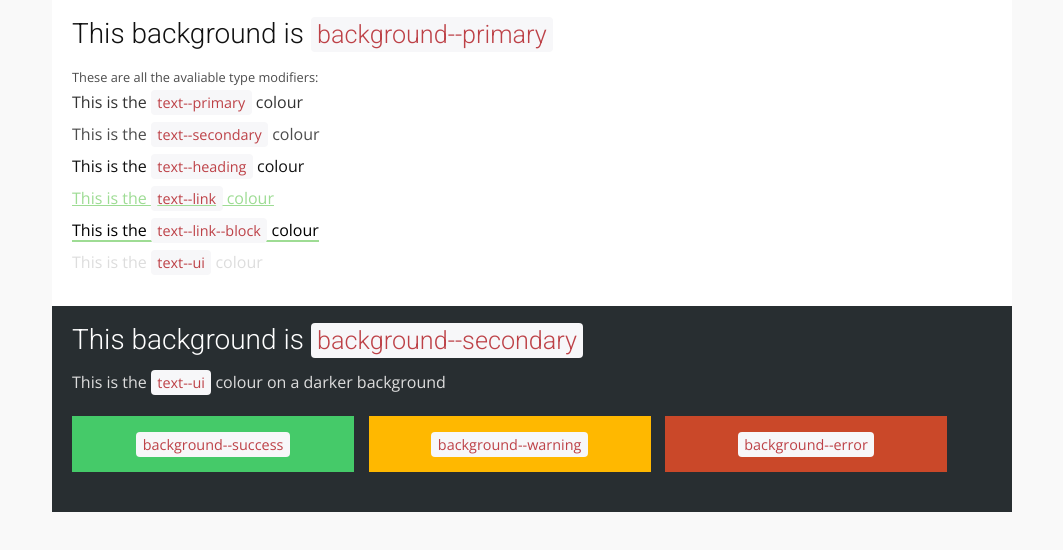
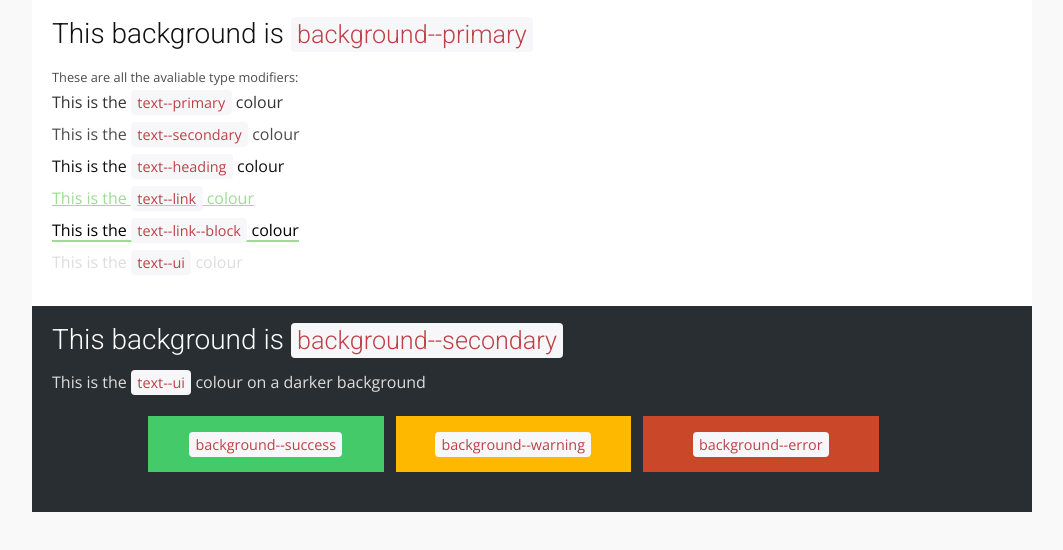
Before and after one commit to sambeevors/emerald, a website: page index.html in a window 1280 px wide. Shown: the whole page, without its empty margins (108-1171 px from the left). Drawn offline with nearby package versions, Linux system fonts and the light colour scheme; files that its build step writes are made by us from their sources.

Commit message:
Fixed issue

```diff
--- a/index.html
+++ b/index.html
@@ -24,6 +24,7 @@
                     <h1 class="text--white"> This background is <code>background--secondary</code></h1>
                     <p class="text--ui"> This is the <code>text--ui</code> colour on a darker background</p>
                     <br>
+                    <div class="container">
                         <div class="content--center -flex row">
                             <div class="background--success column one-third">
                                 <code>background--success</code>
@@ -38,5 +39,6 @@
                     </div>
                 </div>
             </div>
+        </div>
     </body>
 </html>
--- a/scss/components/_grid.scss
+++ b/scss/components/_grid.scss
@@ -11,12 +11,12 @@ $prefix-for-mozilla: false;
 $prefix-for-microsoft: false;
 $prefix-for-opera: false;
 $prefix-for-spec: false;
-$base-col-width: 40px !global;
+$base-col-width: 60px !global;
 $base-gutter-width: 20px !global;
 $base-col-count: 12 !global;
 $new-grid-width: 80%;
 $is-fluid: true;
-$use-global-border-box: false;
+$use-global-border-box: true;
 $link-color: #9edc94;
 $link-hover: darken(#9edc94, 15);
 $link-decoration: underline;
@@ -28,7 +28,6 @@ $button-color: #555;
 $button-weight: 600;
 $button-font-uppercase: true;
 $button-border-color: #bbb;
-$grid-max-width: 960px;
 $base-col-count: 12;
 $base-col-width: 60px;
 $use-new-grid: true;
--- a/scss/globals/_variables.scss
+++ b/scss/globals/_variables.scss
@@ -78,3 +78,5 @@ $font-color: #333 !global;
 $heading-family: 'Roboto', sans-serif !global;
 $heading-weight: 300 !global;
 $heading-color: #111 !global;
+
+$grid-max-width: 960px;
```
Lines whose indentation alone changed are shown as unchanged.
